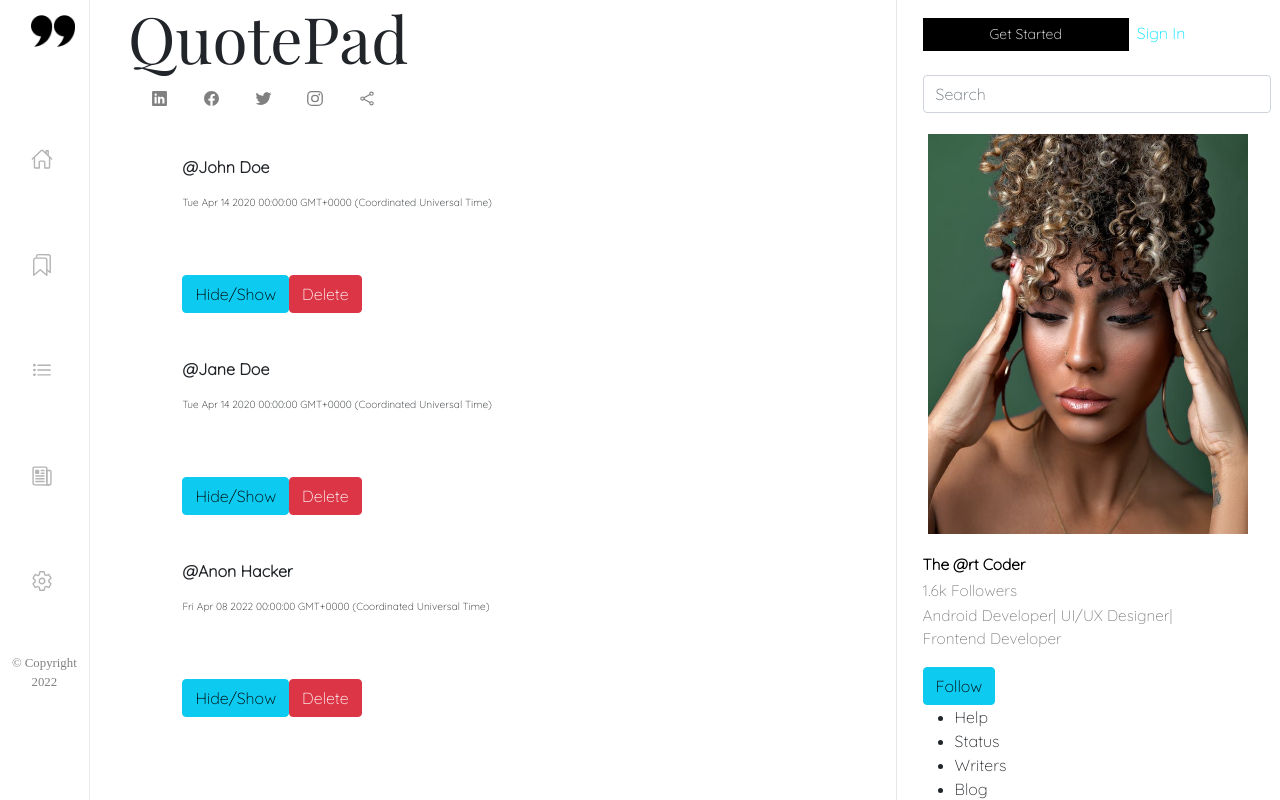
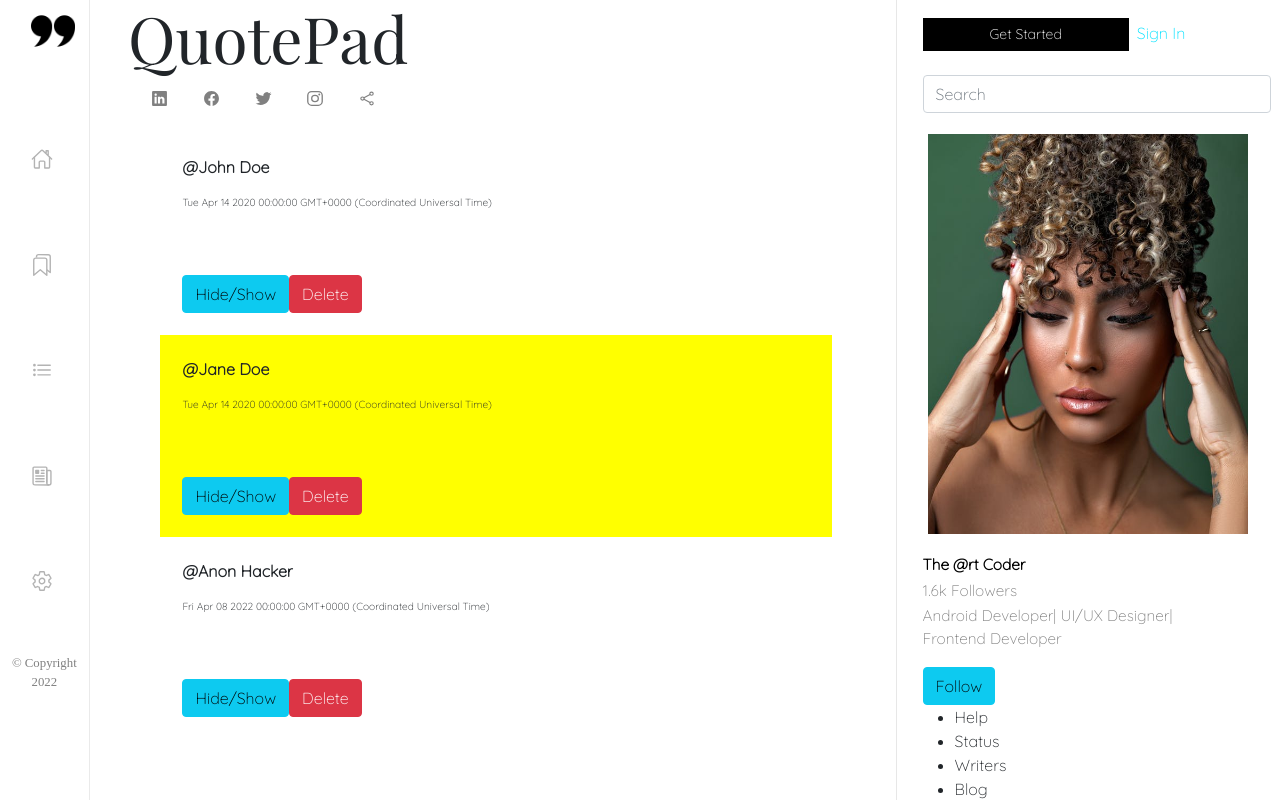
Before and after one commit to NinaWendy/QuotePad, an Angular app: page / in a window 1280 px wide. Built offline with nearby package versions, Linux system fonts and the light colour scheme; a web font is replaced by a local one.

Commit message:
feature:add highlight functionality

```diff
--- a/src/app/display-quote/display-quote.component.html
+++ b/src/app/display-quote/display-quote.component.html
@@ -1,5 +1,7 @@
 <ul>
-    <li *ngFor='let quote of quotes'>
+    <li
+      [appHighlight]="quote.upVote === mostLikedQuote.upVote"
+      *ngFor='let quote of quotes'>
         <p class="writer">@{{quote.writer}}</p>
 
         <p class="date">{{quote.publicationDate}}</p>
--- a/src/app/display-quote/display-quote.component.ts
+++ b/src/app/display-quote/display-quote.component.ts
@@ -10,8 +10,8 @@
 export class DisplayQuoteComponent implements OnInit {
 
   quotes: Quote[] = [
-    new Quote(1,'William W.', "You've gotta dance like there's nobody watching,Love like you'll never be hurt,Sing like there's nobody listening,And live like it's heaven on earth.",'John Doe',new Date(2020,3,14),0,0,false),
-    new Quote(2,'Marilyn Monroe', "Imperfection is beauty, madness is genius and it's better to be absolutely ridiculous than absolutely boring.",'Jane Doe',new Date(2020,3,14),3,0,false),
+    new Quote(1,'William W.', "You've gotta dance like there's nobody watching,Love like you'll never be hurt,Sing like there's nobody listening,And live like it's heaven on earth.",'John Doe',new Date(2020,3,14),2,0,false),
+    new Quote(2,'Marilyn Monroe', "Imperfection is beauty, madness is genius and it's better to be absolutely ridiculous than absolutely boring.",'Jane Doe',new Date(2020,3,14),5,0,false),
     new Quote(3,'Neil Gaiman',"Fairy tales are more than true: not because they tell us that dragons exist, but because they tell us that dragons can be beaten.",'Anon Hacker',new Date(2022,3,8),0,0,false)
 
   ];
@@ -28,4 +28,12 @@
   public dislikeCounter(quote:Quote){
     quote.downVote++;
   }
+
+  mostLikedQuote =this.getMostLikedQuote();
+
+  getMostLikedQuote(){
+    let quoteCopy =[...this.quotes];
+    return quoteCopy.sort((curr,next)=>next.upVote - curr.upVote
+    )[0];
+  }
 }
--- a/src/app/highlight.directive.ts
+++ b/src/app/highlight.directive.ts
@@ -1,10 +1,17 @@
-import { Directive } from '@angular/core';
+import { Directive, ElementRef, Input, Renderer2 } from '@angular/core';
 
 @Directive({
   selector: '[appHighlight]'
 })
 export class HighlightDirective {
 
-  constructor() { }
+  constructor(private element:ElementRef,private renderer:Renderer2){
+
+  }
+  @Input() set appHighlight(condition:boolean){
+    if (condition) {
+      this.renderer.addClass(this.element.nativeElement,'highlight')
+    }
+  }
 
 }
```
